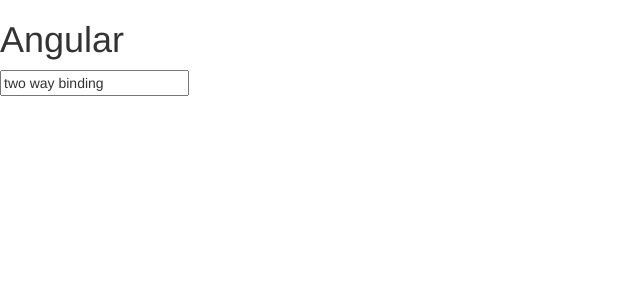
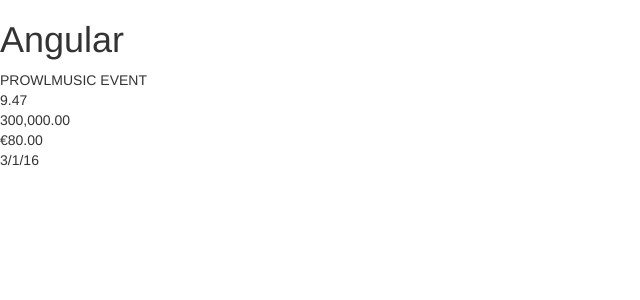
Before and after one commit to ProwlElement/angular-study, an Angular app: page / in a window 1280 px wide. Shown: the top 300 px of the page, without its empty margins (0-640 px from the left). Built offline with nearby package versions, Linux system fonts and the light colour scheme.

Commit message:
010 - a quick look at pipes

```diff
--- a/src/app/courses.component.ts
+++ b/src/app/courses.component.ts
@@ -6,15 +6,20 @@
     // tslint:disable-next-line:component-selector
     selector: 'courses',
     template:  `
-        <input [(ngModel)]="email" (keyup.enter)="onKeyUp()" />
+        {{ course.title | uppercase}} <br/>
+        {{ course.rating | number }} <br/>
+        {{ course.students | number:'1.2-4'}} <br/>
+        {{ course.price | currency:'EUR':true }} <br/>
+        {{ course.releaseDate | date:'shortDate' }} <br/>
     `,
 })
 
 export class CoursesComponent {
-    email = 'two way binding';
-
-    onKeyUp() {
-        console.log(this.email);
-    }
-
+    course = {
+        title: 'Prowlmusic event',
+        rating: 9.47,
+        students: 300000,
+        price: 80,
+        releaseDate: new Date(2016, 2, 1)
+    };
 }
```
